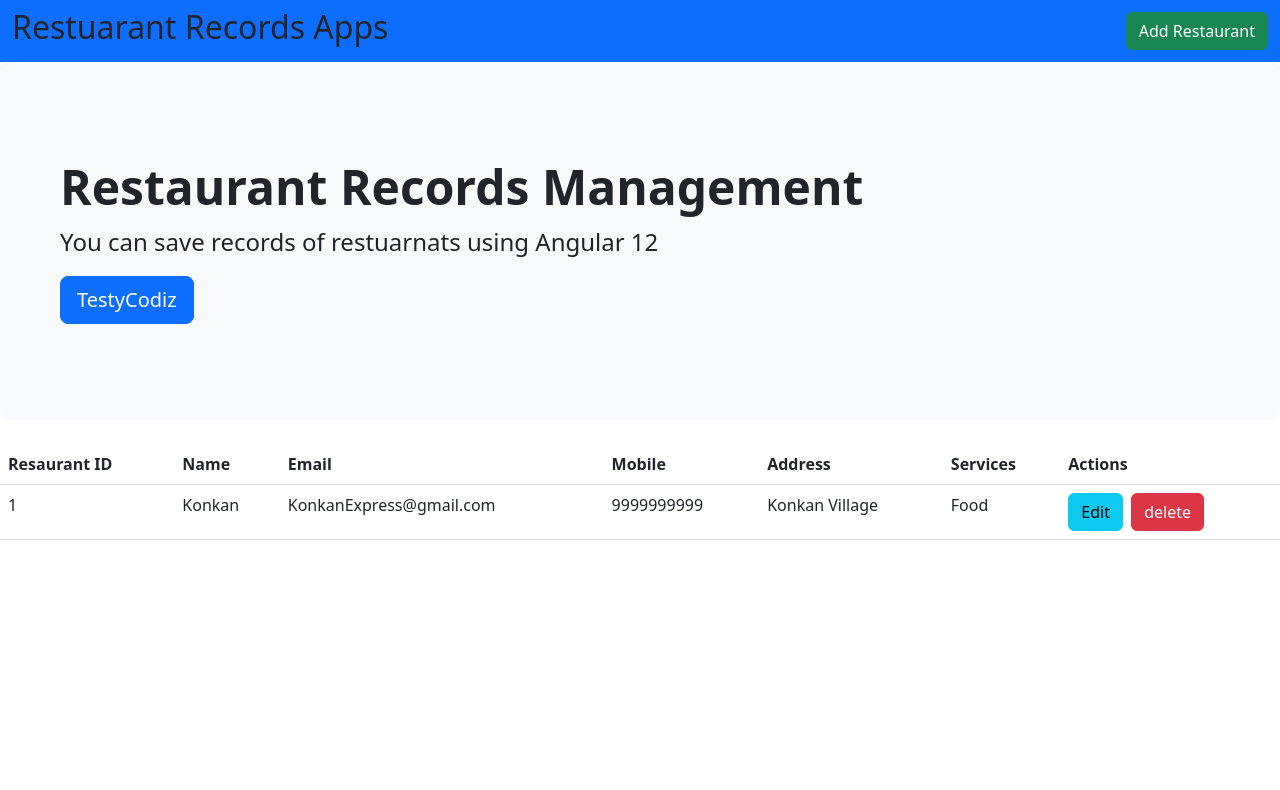
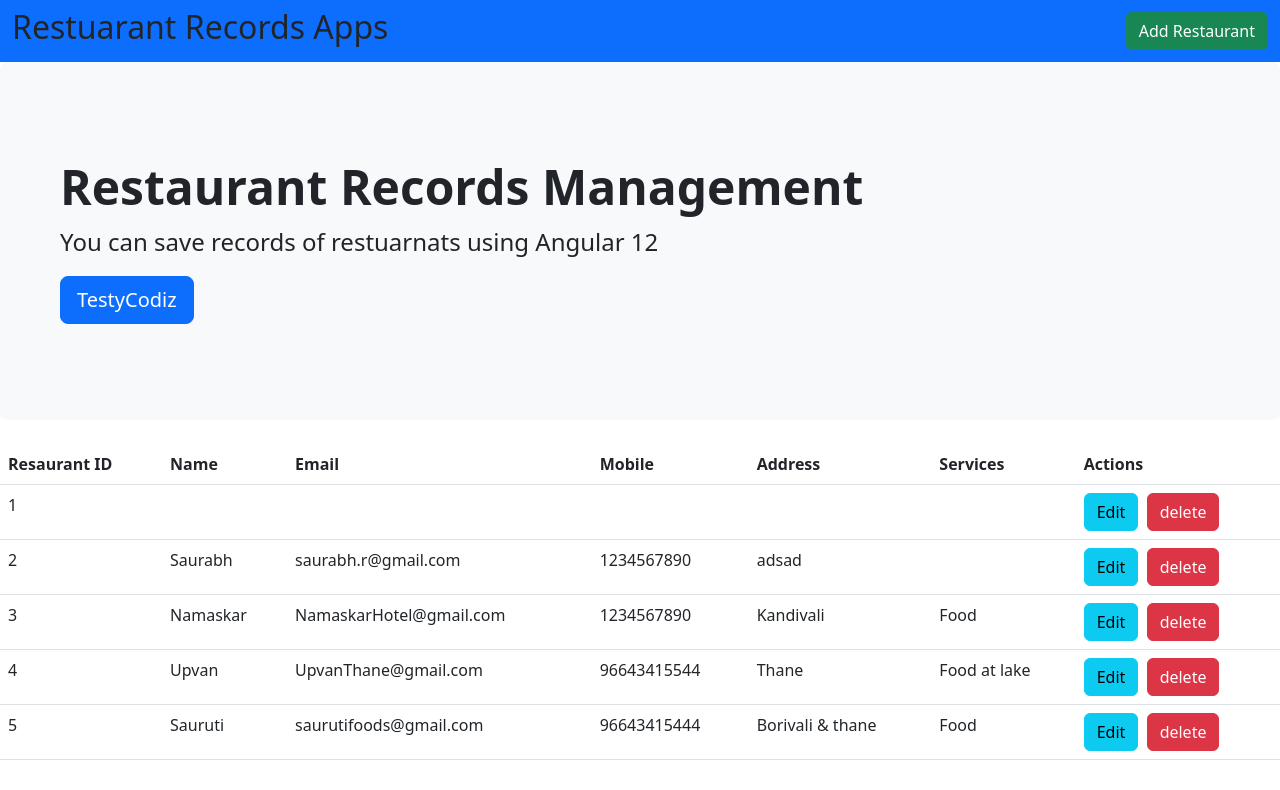
Before and after one commit to SaurabhRane1702/RestaurantApp, an Angular app: page / in a window 1280 px wide. Shown: the top 790 px of the page. Built offline with nearby package versions, Linux system fonts and the light colour scheme; data requests are answered from the project's data file.

Commit message:
Dynamically adding data to table list

```diff
--- a/db.json
+++ b/db.json
@@ -19,6 +19,22 @@
       "mobile": "1234567890",
       "address": "Kandivali",
       "services": "Food"
+    },
+    {
+      "id": 4,
+      "name": "Upvan",
+      "email": "UpvanThane@gmail.com",
+      "mobile": "96643415544",
+      "address": "Thane",
+      "services": "Food at lake"
+    },
+    {
+      "id": 5,
+      "name": "Sauruti",
+      "email": "saurutifoods@gmail.com",
+      "mobile": "96643415444",
+      "address": "Borivali & thane",
+      "services": "Food"
     }
   ],
   "comments": [
--- a/src/app/restaurant-dash/restaurant-dash.component.html
+++ b/src/app/restaurant-dash/restaurant-dash.component.html
@@ -44,13 +44,17 @@
     </tr>
   </thead>
   <tbody>
-    <tr>
-      <td>1</td>
-      <td>Konkan</td>
-      <td>KonkanExpress@gmail.com</td>
+    <tr *ngFor="let data of allRestaurantData">
+      <td>{{ data.id }}</td>
+      <td>{{ data.name }}</td>
+      <td>{{ data.email }}</td>
+      <td>{{ data.mobile }}</td>
+      <td>{{ data.address }}</td>
+      <td>{{ data.services }}</td>
+      <!-- <td>KonkanExpress@gmail.com</td>
       <td>9999999999</td>
       <td>Konkan Village</td>
-      <td>Food</td>
+      <td>Food</td> -->
       <td>
         <button class="btn btn-info">Edit</button>&nbsp;
         <button class="btn btn-danger">delete</button>
--- a/src/app/restaurant-dash/restaurant-dash.component.ts
+++ b/src/app/restaurant-dash/restaurant-dash.component.ts
@@ -11,6 +11,7 @@ import { RestaurantData } from './restaurant.model';
 export class RestaurantDashComponent implements OnInit {
   formValue!: FormGroup;
   restaurantModelObj: RestaurantData = new RestaurantData();
+  allRestaurantData: any;
   constructor(private formBuilder: FormBuilder, private api: ApiService) {}
 
   ngOnInit(): void {
@@ -21,6 +22,9 @@ export class RestaurantDashComponent implements OnInit {
       address: [''],
       services: [''],
     });
+
+    //call this on page load
+    this.getAllData();
   }
 
   //Now Subscribing Our Data which is maped from services
@@ -36,10 +40,18 @@ export class RestaurantDashComponent implements OnInit {
         console.log(res);
         alert('Restaurant Records added Successfully');
         this.formValue.reset();
+        this.getAllData(); //this is called so that page refresh is not reuired if data is added
       },
       (err) => {
         alert('Something went wrong');
       }
     );
   }
+
+  //Get all data
+  getAllData() {
+    this.api.getRestaurant().subscribe((res) => {
+      this.allRestaurantData = res;
+    });
+  }
 }
```
Also changed, not shown: src/app/shared/api.service.ts (+22 -15 lines).
